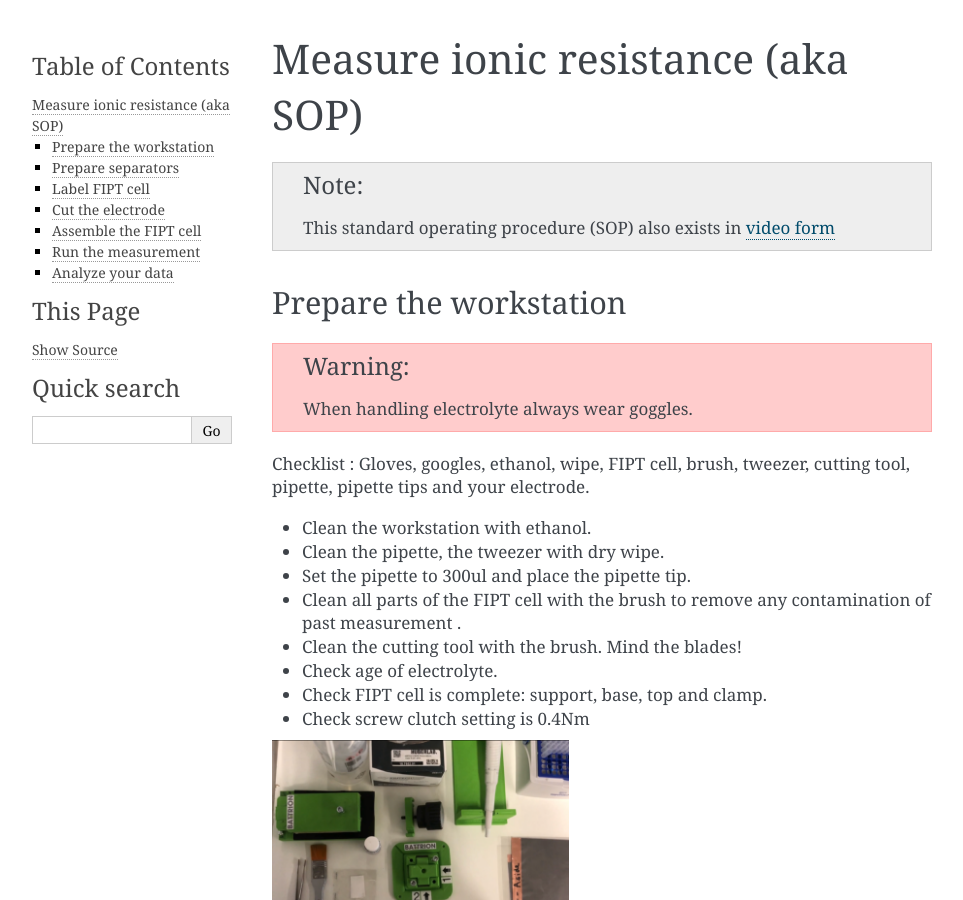
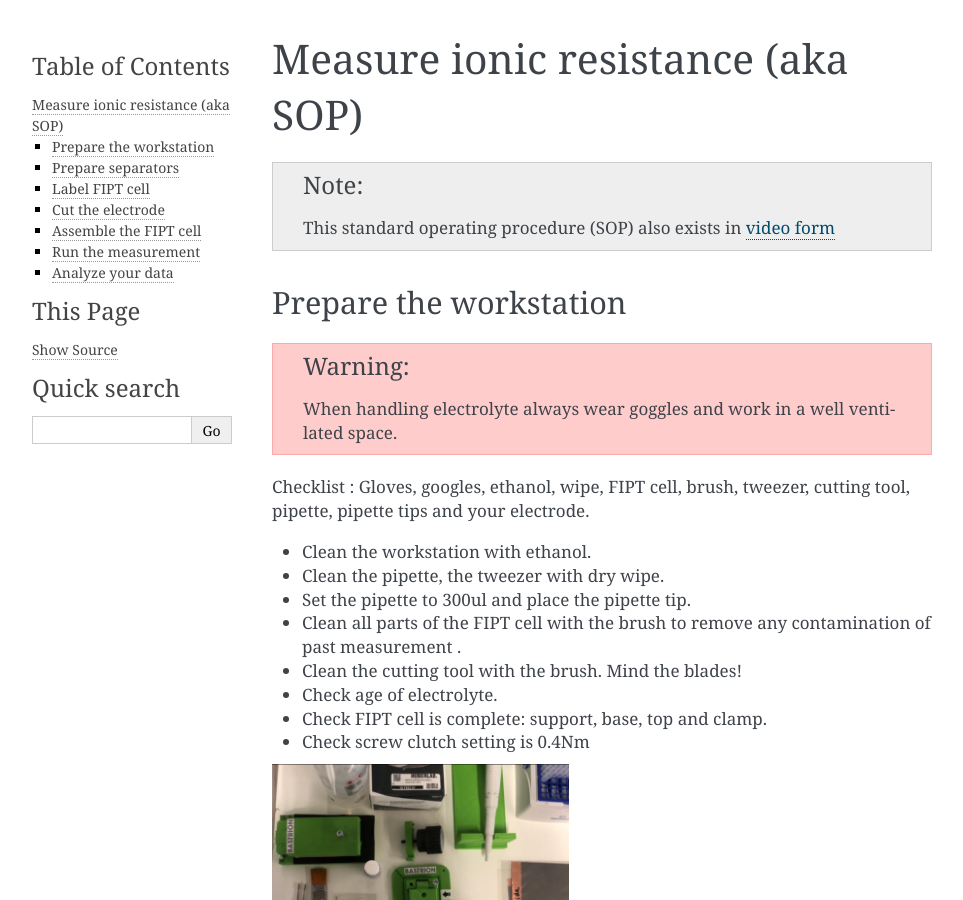
Before and after one commit to deniz195/fipt, a Sphinx documentation site: the page built from docs/source/sop.rst, in a window 1280 px wide and 900 px high. Shown: the whole window, without its empty margins (148-1111 px from the left). Built offline with Sphinx 7.4.7, drawn with Linux system fonts in a browser that asks for light colours.

Commit message:
added safty note

```diff
--- a/docs/source/sop.rst
+++ b/docs/source/sop.rst
@@ -8,7 +8,7 @@ Measure ionic resistance (aka SOP)
 
 Prepare the workstation
 -----------------------
-.. warning:: When handling electrolyte always wear goggles.
+.. warning:: When handling electrolyte always wear goggles and work in a well ventilated space.
 
 Checklist : Gloves, googles, ethanol, wipe, FIPT cell, brush, tweezer, cutting tool, pipette, pipette tips and your electrode.
 
```
